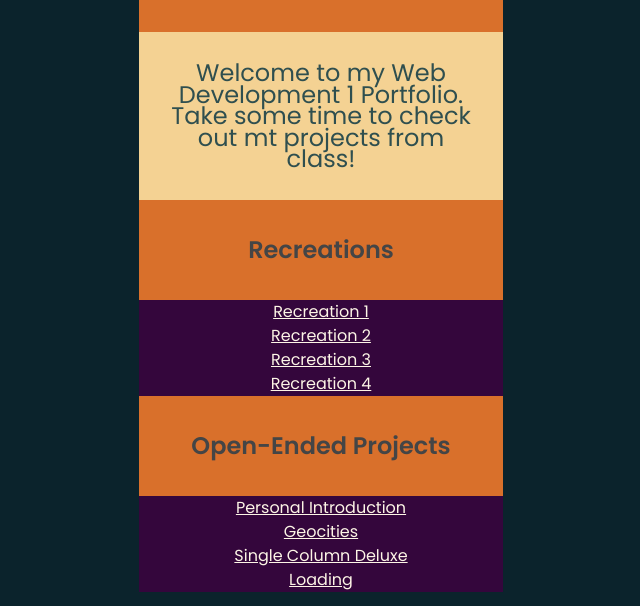
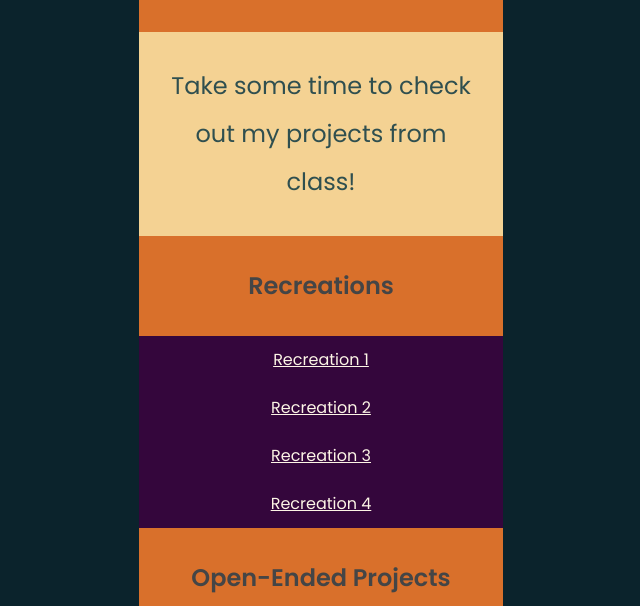
Before and after one commit to namenkh/webdev1, a plain HTML site: page index.html in a window 1280 px wide. Shown: the part 194-800 px from the top of the page, without its empty margins (319-959 px from the left). Drawn offline with Linux system fonts and the light colour scheme.

Commit message:
tweaking

```diff
--- a/index.html
+++ b/index.html
@@ -11,7 +11,7 @@
 </head>
 <body>
     <h1>Welcome to Namuun's Web Dev 1 Portfolio</h1>
-<p>Welcome to my Web Development 1 Portfolio. Take some time to check out mt projects from class! </p>
+<p> Take some time to check out my projects from class! </p>
 <h2>Recreations</h2>
 <nav>
 <a href="/projects/recreation1">Recreation 1</a>
@@ -26,6 +26,7 @@
 <a href="/projects/geocities">Geocities</a>
 <a href="projects/singlecolumn"> Single Column Deluxe</a>
 <a href="projects/loading">Loading</a>
+<a href="/projects/final-project/">Final Project</a>
 </nav>
 </body>
 </html>
--- a/projects/final-project/style.css
+++ b/projects/final-project/style.css
@@ -1,4 +1,7 @@
 @import url('https://fonts.googleapis.com/css2?family=Poppins:wght@400;600&display=swap');
+
+@import url('https://fonts.googleapis.com/css2?family=Caramel&display=swap');
+
 
 * {
     box-sizing: border-box;
@@ -40,6 +43,8 @@ nav a:hover {
 h1 {
     padding-top: 5rem;
     color: rgba(222, 44, 44, 0.59);
+    font-family: 'Caramel', cursive;
+    font-size: 7.5rem;
 }
 
 body {
--- a/style.css
+++ b/style.css
@@ -25,13 +25,14 @@ h1,h2 {
 p{
    color:darkslategray;
    background-color: rgb(244, 210, 147);
-   line-height: 0.90;
+   line-height: 2;
    font-size: 1.5rem;
    padding:30px;
 }
 
 a {
     color:oldlace;
+    line-height: 3;
 }
 
 nav {
```
